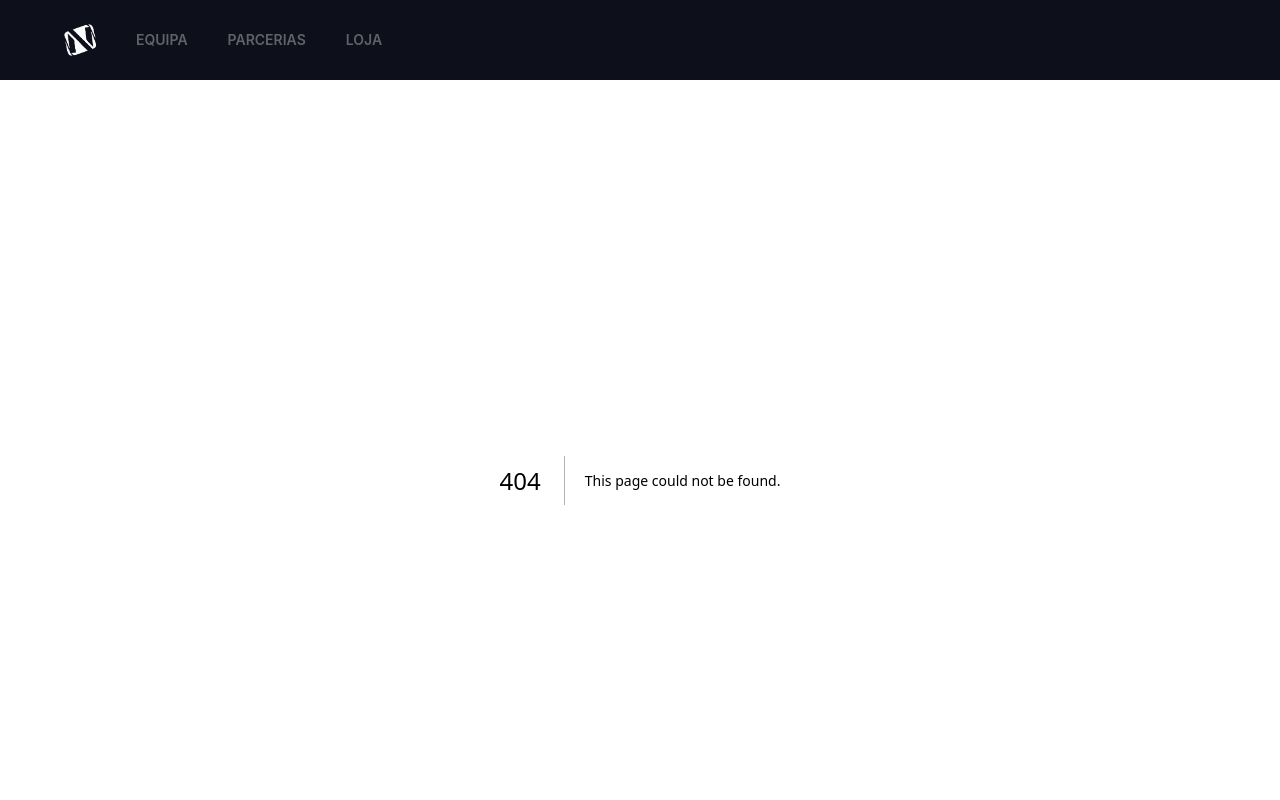
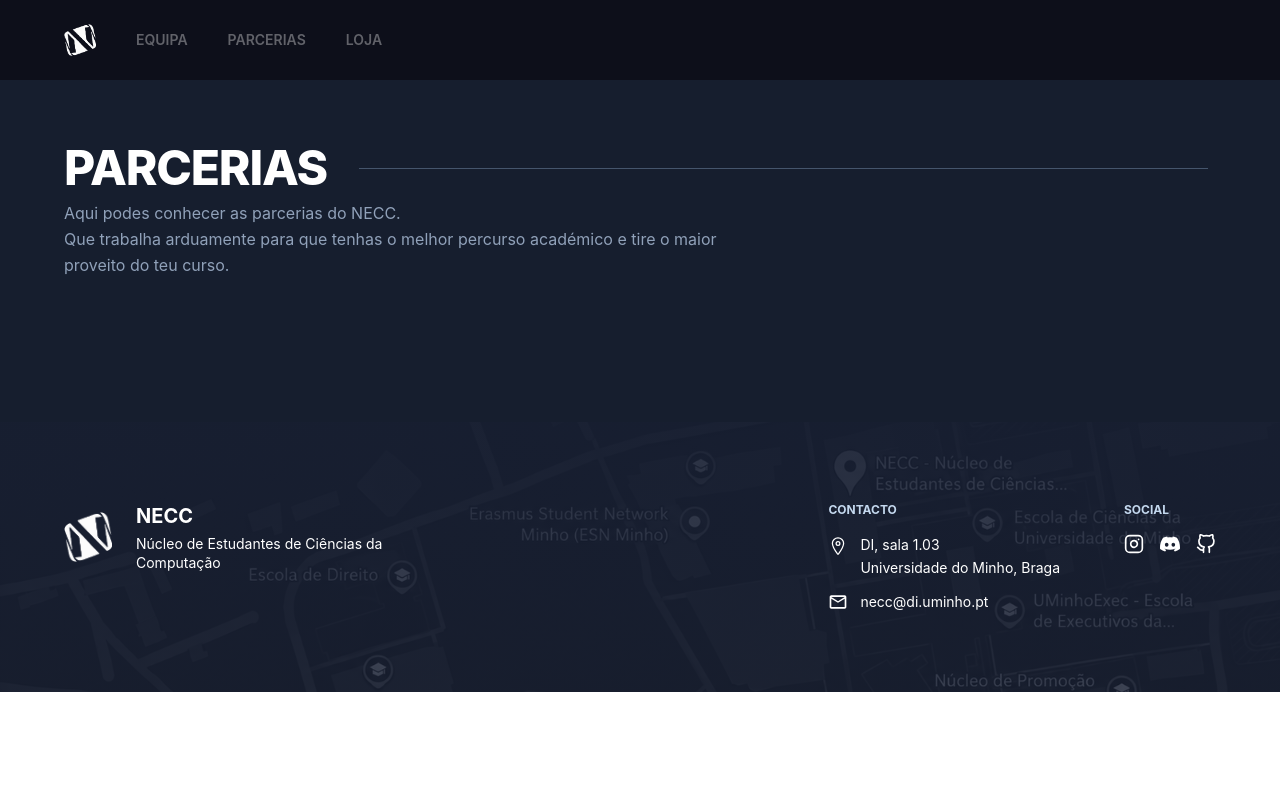
Before and after one commit to NECC/Website2.0, a Next.js app: page /partners in a window 1280 px wide. Before the commit this address had no page. Shown: the top 800 px of the page. Built offline with nearby package versions, Linux system fonts and the light colour scheme.

Commit message:
feat: update Navbar links and add new Partners and Team pages

```diff
--- a/app/components/Navbar.tsx
+++ b/app/components/Navbar.tsx
@@ -6,7 +6,7 @@
 
 const links = [
   { label: "EQUIPA", href: "/equipa" },
-  { label: "PARCERIAS", href: "/" },
+  { label: "PARCERIAS", href: "/partners" },
   { label: "LOJA", href: "/" },
 ];
 
--- /dev/null
+++ b/app/partners/page.tsx
@@ -0,0 +1,38 @@
+/* importa os dados da equipa
+    adicona ao data/partners.ts as informações de cada parceria
+    e exibe-as aqui
+*/
+export default function PartnersPage() {
+  return (
+    <main className="bg-[#161E2E]">
+      <div className="w-full py-16 px-6 sm:px-10 lg:px-16 mx-auto max-w-400"> {/* esta linha define o espaçamento e o tamanho máximo da página */}
+        <header className="mb-16 sm:mb-20">
+          <div className="flex flex-col sm:flex-row sm:items-center justify-between gap-2 sm:gap-6">
+            <div className="flex items-center gap-4 sm:gap-6 w-full">
+              <h1 className="text-3xl sm:text-4xl lg:text-5xl font-extrabold tracking-tight text-white uppercase">
+                PARCERIAS
+              </h1>
+              <div className="hidden sm:block h-px bg-slate-600 flex-1 mx-2"></div>
+
+            </div>
+
+            <div className="sm:hidden h-px bg-slate-600 w-16 my-2"></div>
+          </div>
+
+          <div className="flex flex-col sm:flex-row justify-between items-start sm:items-end mt-4 sm:mt-2">
+            <div className="text-xs sm:text-sm lg:text-base text-slate-400 max-w-2xl leading-relaxed">
+              <p>Aqui podes conhecer as parcerias do NECC.</p>
+              <p>
+                Que trabalha arduamente para que tenhas o melhor percurso
+                académico e tire o maior proveito do teu curso.
+              </p>
+            </div>
+            <h2 className="sm:hidden text-xl font-bold text-[#4a658a] self-end mt-4">
+              2026/27
+            </h2>
+          </div>
+        </header>
+      </div>
+    </main>
+  );
+}
```
Also changed, not shown: app/team/page.tsx (renamed from app/equipa/page.tsx).
